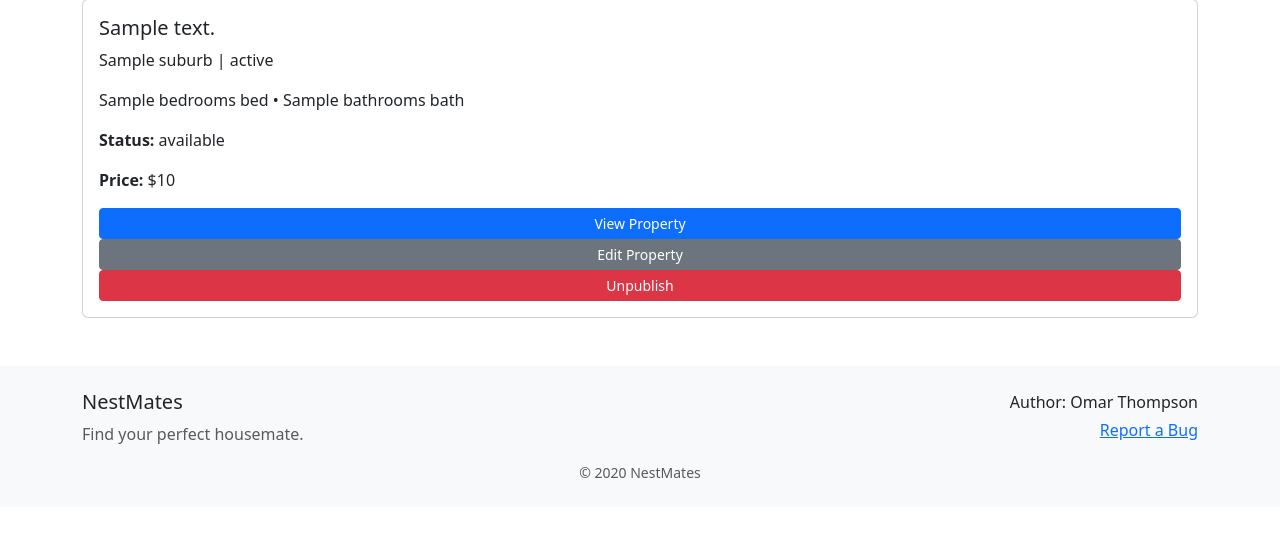
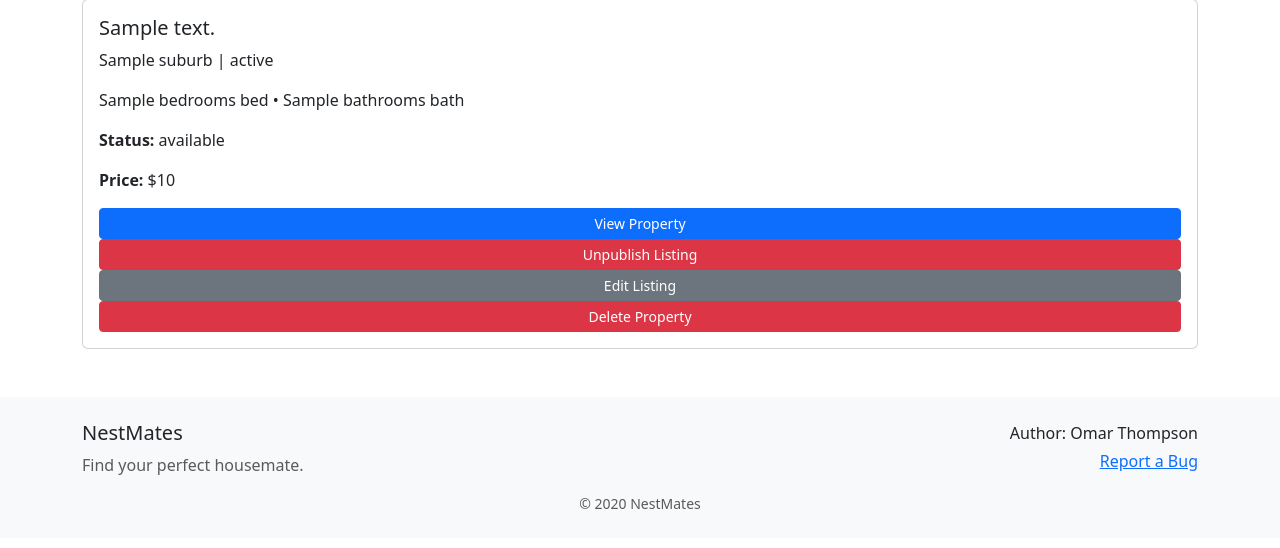
Before and after one commit to omar-thompson/RealEstateWebDevA1, a Flask app: template project/templates/my_properties.html in a window 1280 px wide. Shown: the part 198-746 px from the top of the page. Run offline with Flask 3, Linux system fonts and the light colour scheme; the template is opened without the code that fills it: most values are stand-ins (such as "Sample title", 1, 10 or a date in 2020).

Commit message:
added delete feature and added some buttons

```diff
--- a/project/templates/my_properties.html
+++ b/project/templates/my_properties.html
@@ -33,23 +33,34 @@
         <strong>Price:</strong> ${{ property.weekly_price }}
     </p>
 
-    <a href="/property/{{ property.property_id }}" class="btn btn-sm btn-primary">
-        View Property
-    </a>
-
-    <a href="/listing/{{ property.listing_id }}/edit" class="btn btn-sm btn-secondary">
-        Edit Property
-    </a>
+    {% if property.availability_status == 'available' %}
+        <a href="/property/{{ property.listing_id }}" class="btn btn-sm btn-primary">
+            View Property
+        </a>
+    {% else %}
+        <button class="btn btn-sm btn-secondary" disabled>
+            Not Published
+        </button>
+    {% endif %}
 
     {% if property.availability_status == 'available' %}
         <a href="/property/{{ property.property_id }}/unpublish" class="btn btn-sm btn-danger">
-            Unpublish
+            Unpublish Listing
         </a>
     {% else %}
         <a href="/property/{{ property.property_id }}/publish" class="btn btn-sm btn-success">
-            Publish
+            Publish Listing
         </a>
     {% endif %}
+
+    <a href="/listing/{{ property.listing_id }}/edit" class="btn btn-sm btn-secondary">
+        Edit Listing
+    </a>
+
+    <a href="/property/{{ property.property_id }}/delete"
+    class="btn btn-sm btn-danger">
+        Delete Property
+    </a>
 
 </div>
 {% endfor %}
```
